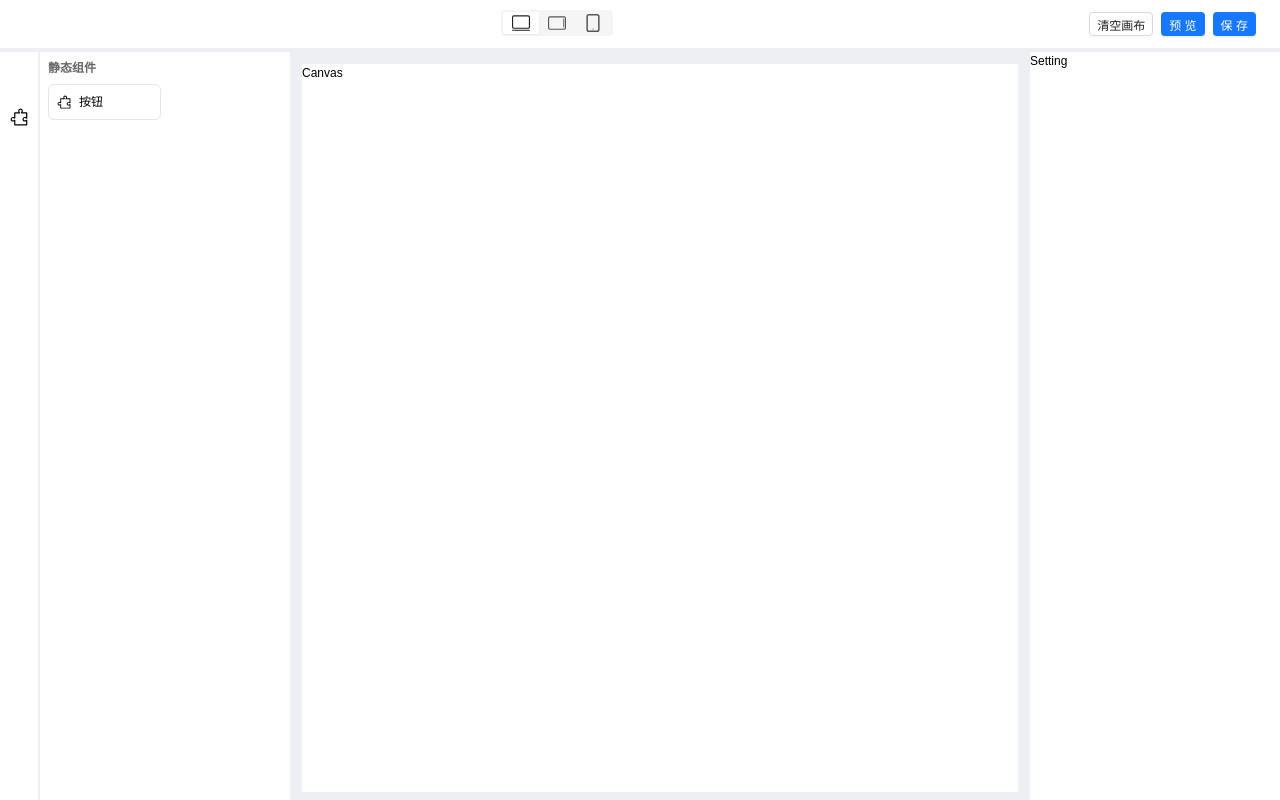
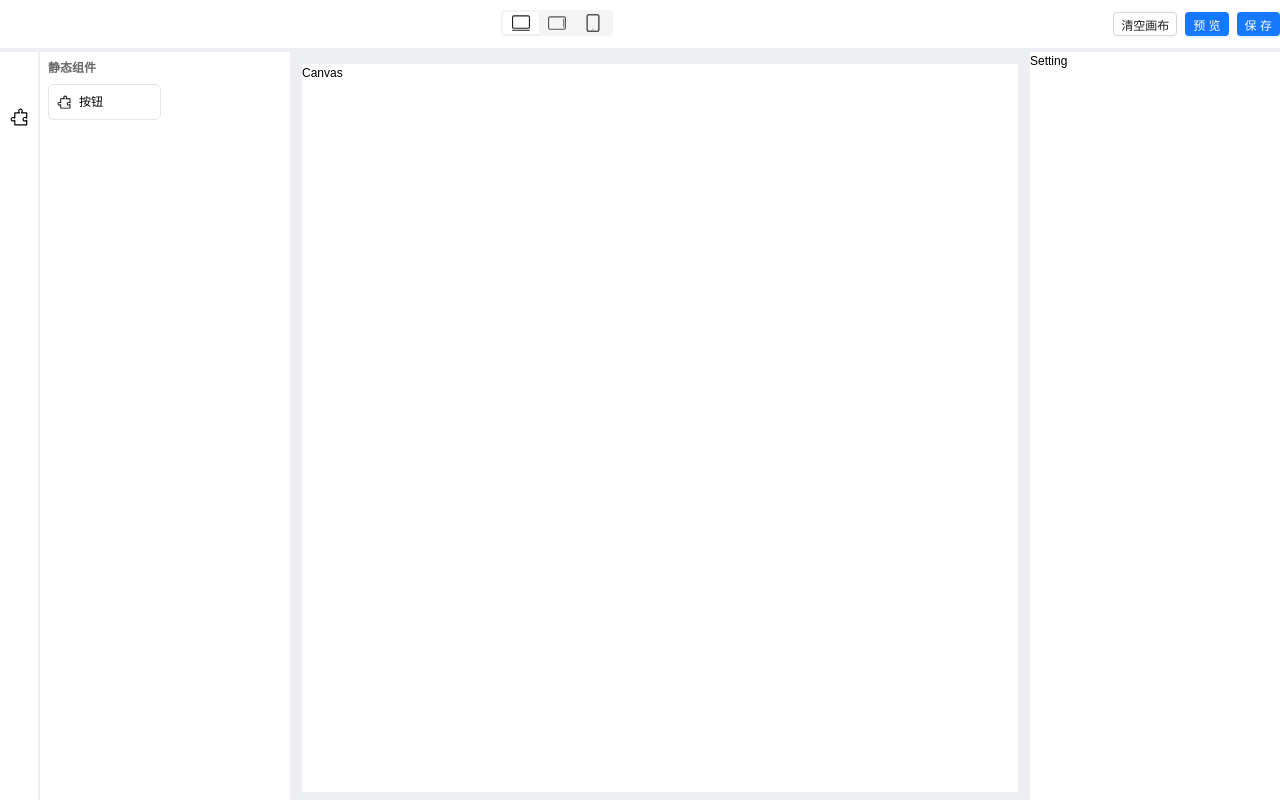
Before and after one commit to lfz9527/doing-creator, a React (Vite) app: page / in a window 1280 px wide. Built offline with nearby package versions, Linux system fonts and the light colour scheme.

Commit message:
feat: 头部样式优化

```diff
--- a/src/layouts/header/index.tsx
+++ b/src/layouts/header/index.tsx
@@ -42,8 +42,9 @@ const Header = () => {
 
     return (
         <div className='w-[100%] h-[48px] bg-white mb-1'>
-            <div className='h-full flex items-center px-[24px]'>
-                <Space className='flex mt-0 ml-auto'>
+            <div className='h-full flex items-center justify-between'>
+                <div></div>
+                <Space>
                     <Segmented
                         size='small'
                         options={screenOptions.map((s) => {
@@ -65,7 +66,7 @@ const Header = () => {
                         }}
                     />
                 </Space>
-                <Space className='flex ml-auto mr-0'>
+                <Space>
                     <Popconfirm
                         title='确认清空画布吗？'
                         okText='确认'
```
